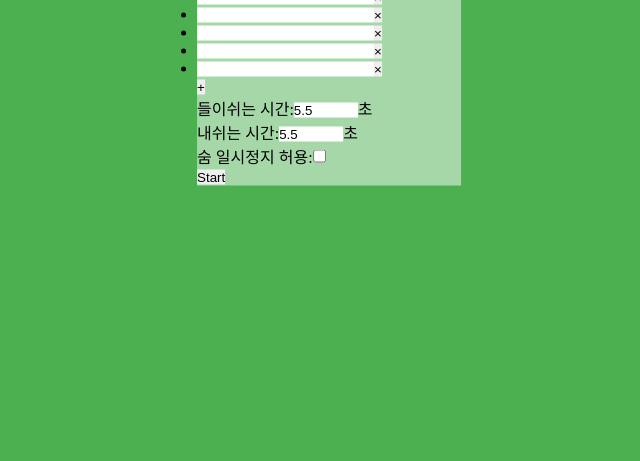
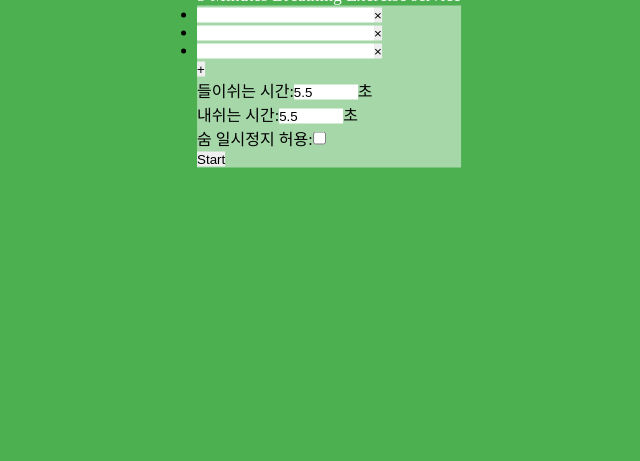
Before and after one commit to EunChongJu/5MBE, a plain HTML site: page index.html in a window 1280 px wide. Shown: the part 339-800 px from the top of the page, without its empty margins (311-951 px from the left). Drawn offline with Linux system fonts and the light colour scheme.

Commit message:
Update index.html

```diff
--- a/index.html
+++ b/index.html
@@ -66,21 +66,14 @@
 								<li><input type="text" id="input-1"><button>×</button></li>
 								<li><input type="text" id="input-2"><button>×</button></li>
 								<li><input type="text" id="input-3"><button>×</button></li>
-								<li><input type="text" id="input-4"><button>×</button></li>
-								<li><input type="text" id="input-5"><button>×</button></li>
 							</ul>
                             <button onclick="addInput();">&#43;</button>
 						</div>
                         <div class="intro-form-timer">
-                            <p>
-                                들이쉬는 시간:<input type="number" id="inhale-time" value="5.5" min="0.5" max="10" step="0.1" size="10">초
-                            </p>
-                            <p>
-                                내쉬는 시간:<input type="number" id="exhale-time" value="5.5" min="0.5" max="10" step="0.1" size="10">초
-                            </p>
-                            <p>
-                                숨 일시정지 허용:<input type="checkbox" id="stophale" value="true">
-                            </p>
+                            <p>들이쉬는 시간:<input type="number" id="inhale-time" value="5.5" min="0.5" max="10" step="0.1" size="10">초</p>
+                            <p>내쉬는 시간:<input type="number" id="exhale-time" value="5.5" min="0.5" max="10" step="0.1" size="10">초</p>
+                            <p>숨 일시정지 허용:<input type="checkbox" id="stophale" onclick="stopCheckActive()"></p>
+                            <p id="stop-option"><input type="number" id="stop-time" value="5.5" min="0.0" max="10" step="0.1" size="10">초</p>
                         </div>
 						<div class="intro-form-active">
 							<button onclick="start5MBE();">Start</button>
```
